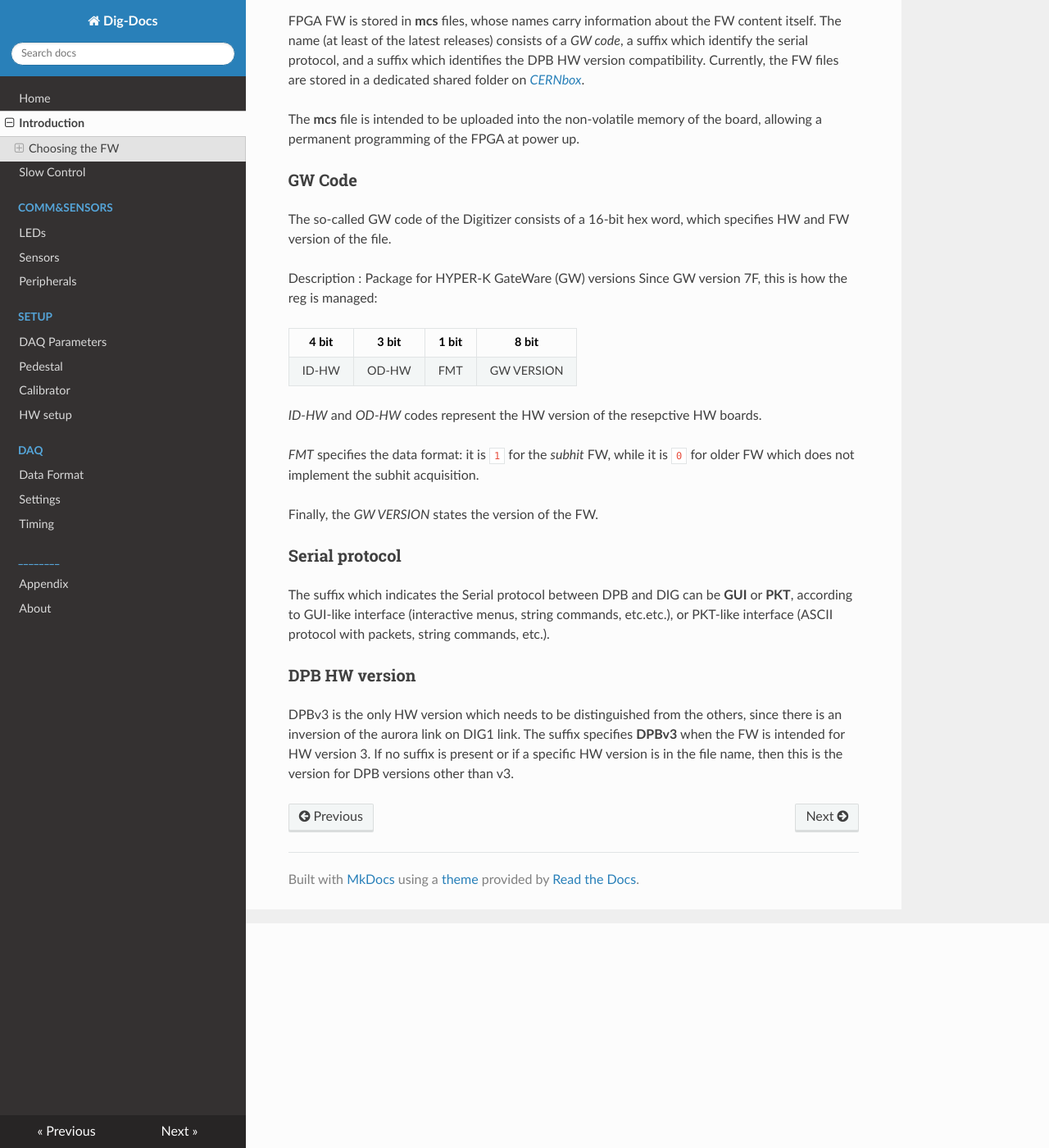
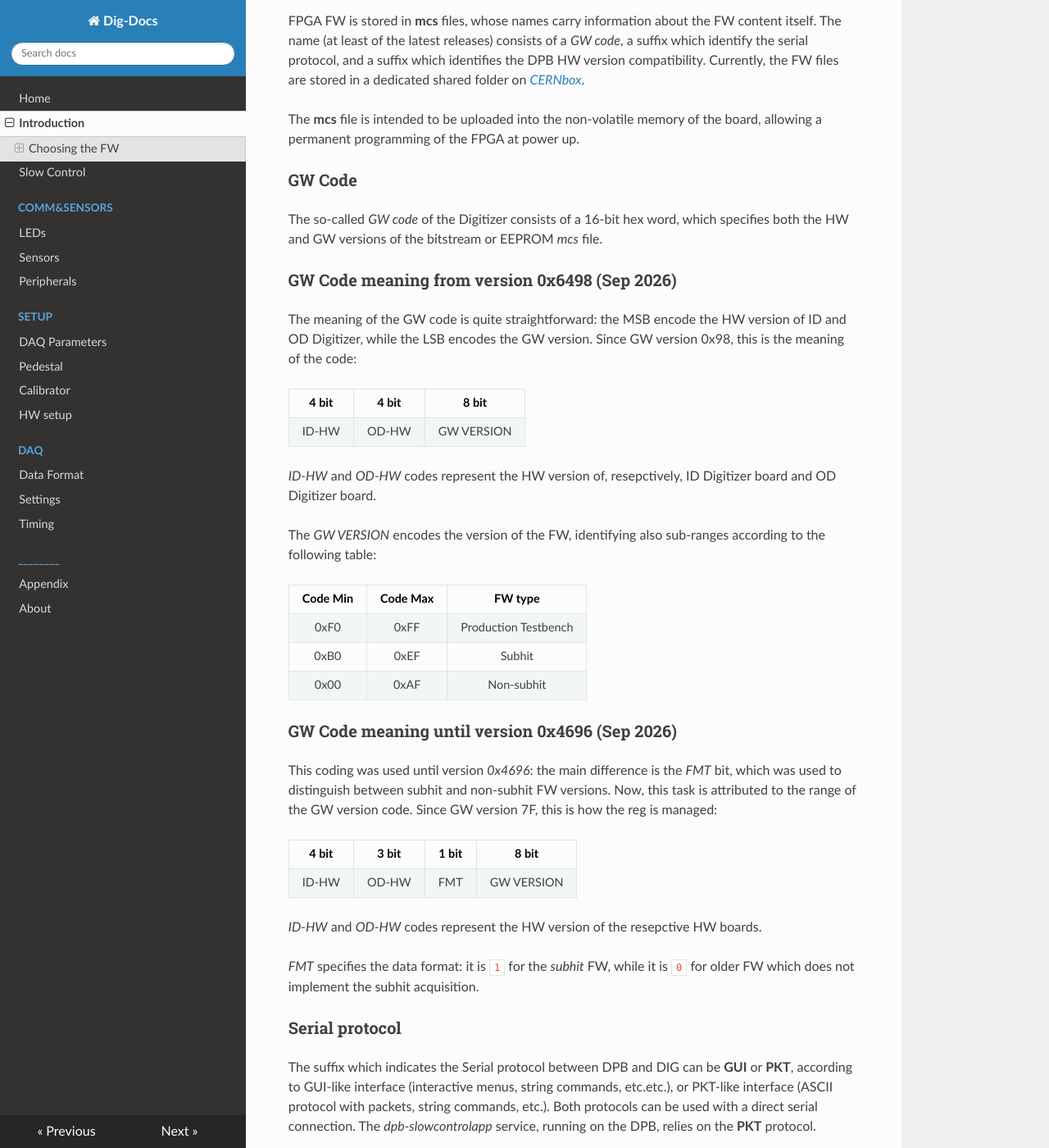
Before and after one commit to fabernet/DIGITIZER-docs, an MkDocs documentation site: the page built from docs/intro.md, in a window 1280 px wide and 1400 px high, scrolled down 274 px. Shown: the whole window at 82% size. Built offline with MkDocs 1.6.1, drawn with Linux system fonts in a browser that asks for light colours; nearby versions of some CDN libraries; some of the changed text lies outside the part shown.

Commit message:
New GW code meaning, starting from GW version 0x98

```diff
--- a/docs/intro.md
+++ b/docs/intro.md
@@ -6,15 +6,33 @@ This documentation explains the working principle of the Digitizer board, from t
 
 FPGA FW is stored in __mcs__ files, whose names carry information about the FW content itself. The name (at least of the latest releases) consists of a _GW code_, a suffix which identify the serial protocol, and a suffix which identifies the DPB HW version compatibility. Currently, the FW files are stored in a dedicated shared folder on [_CERNbox_](https://cernbox.cern.ch/files/spaces/eos/user/f/fameli/DIGITIZER-FW?items-per-page=100&files-spaces-generic-view-mode=resource-table&tiles-size=2).
 
-
 The __mcs__ file is intended to be uploaded into the non-volatile memory of the board, allowing a permanent programming of the FPGA at power up.
 
 ### GW Code
 
-The so-called GW code of the Digitizer consists of a 16-bit hex word, which specifies HW and FW version of the file.
+The so-called _GW code_ of the Digitizer consists of a 16-bit hex word, which specifies both the HW and GW versions of the bitstream or EEPROM _mcs_ file.
 
-Description : Package for HYPER-K GateWare (GW) versions
-Since GW version 7F, this is how the reg is managed:
+### GW Code meaning from version 0x6498 (Sep 2026)
+
+The meaning of the GW code is quite straightforward: the MSB encode the HW version of ID and OD Digitizer, while the LSB encodes the GW version. Since GW version 0x98, this is the meaning of the code:
+
+|  4 bit   |  4 bit  |         8 bit         |
+|  :---:   |  :---:  |         :---:         |
+|  ID-HW   |  OD-HW  |      GW VERSION       |
+
+_ID-HW_ and _OD-HW_ codes represent the HW version of, resepctively, ID Digitizer board and OD Digitizer board.
+
+The _GW VERSION_ encodes the version of the FW, identifying also sub-ranges according to the following table:
+
+| Code Min |  Code Max |         FW type      |
+|  :---:   |  :---:    |         :---:        |
+|   0xF0   |   0xFF    | Production Testbench |
+|   0xB0   |   0xEF    |       Subhit         |
+|   0x00   |   0xAF    |     Non-subhit       |
+
+### GW Code meaning until version 0x4696 (Sep 2026)
+
+This coding was used until version _0x4696_: the main difference is the _FMT_ bit, which was used to distinguish between subhit and non-subhit FW versions. Now, this task is attributed to the range of the GW version code. Since GW version 7F, this is how the reg is managed:
 
 |   4 bit   |    3 bit |  1 bit   |         8 bit         |
 | :---:     | :---:    | :---:    |         :---:         |
@@ -24,12 +42,10 @@ _ID-HW_ and _OD-HW_ codes represent the HW version of the resepctive HW boards.
 
 _FMT_ specifies the data format: it is `1` for the _subhit_ FW, while it is `0` for older FW which does not implement the subhit acquisition.
 
-Finally, the _GW VERSION_ states the version of the FW.
-
 ### Serial protocol
 
-The suffix which indicates the Serial protocol between DPB and DIG can be __GUI__ or __PKT__, according to GUI-like interface (interactive menus, string commands, etc.etc.), or PKT-like interface (ASCII protocol with packets, string commands, etc.).
+The suffix which indicates the Serial protocol between DPB and DIG can be __GUI__ or __PKT__, according to GUI-like interface (interactive menus, string commands, etc.etc.), or PKT-like interface (ASCII protocol with packets, string commands, etc.). Both protocols can be used with a direct serial connection. The _dpb-slowcontrolapp_ service, running on the DPB, relies on the __PKT__ protocol.
 
 ### DPB HW version
 
-DPBv3 is the only HW version which needs to be distinguished from the others, since there is an inversion of the aurora link on DIG1 link. The suffix specifies __DPBv3__ when the FW is intended for HW version 3. If no suffix is present or if a specific HW version is in the file name, then this is the version for DPB versions other than v3.
+DPBv3 is the only HW version which needs to be distinguished from the others, since there is an inversion of the aurora link on DIG1 link. The suffix specifies __DPBv3__ when the FW is intended for HW version 3. If no suffix is present or if a specific DPB HW version is in the file name, then this is the version for DPB versions other than v3.
```
Also changed, not shown: docs/setup/hw-setup.md (+23 -2 lines).
